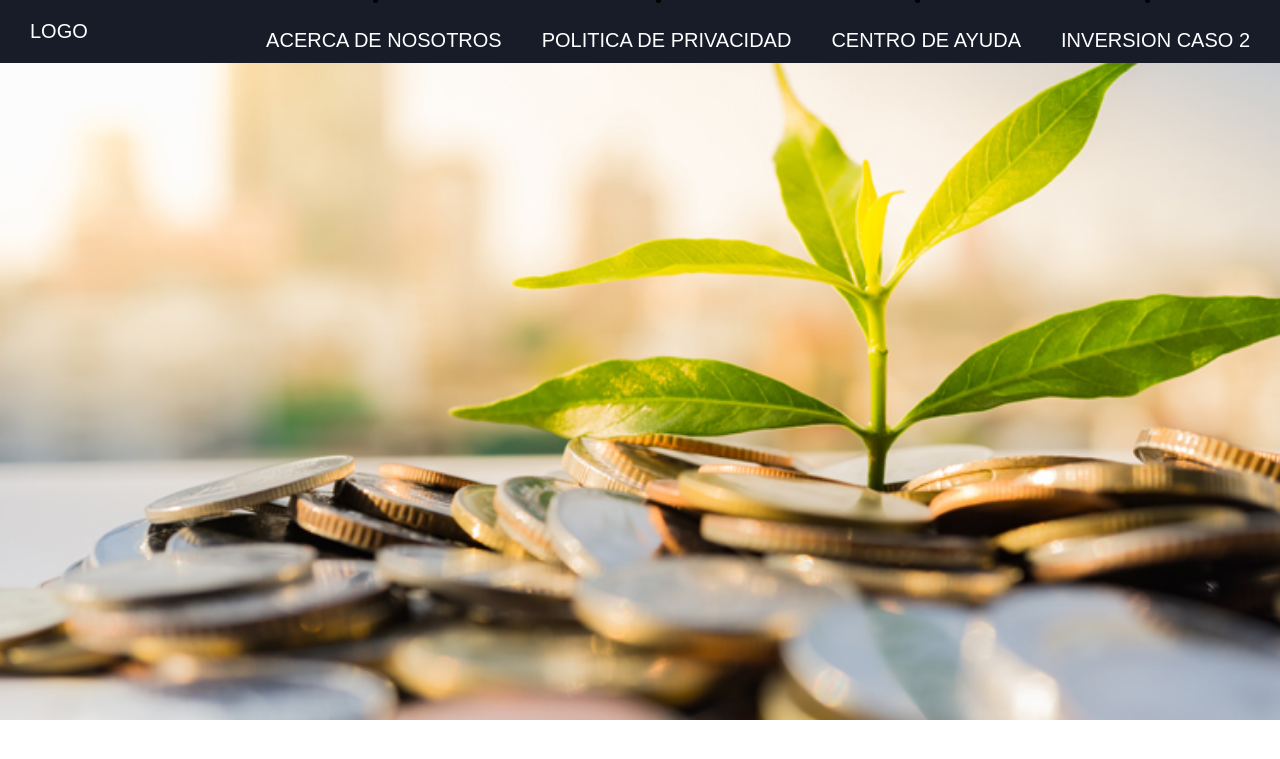
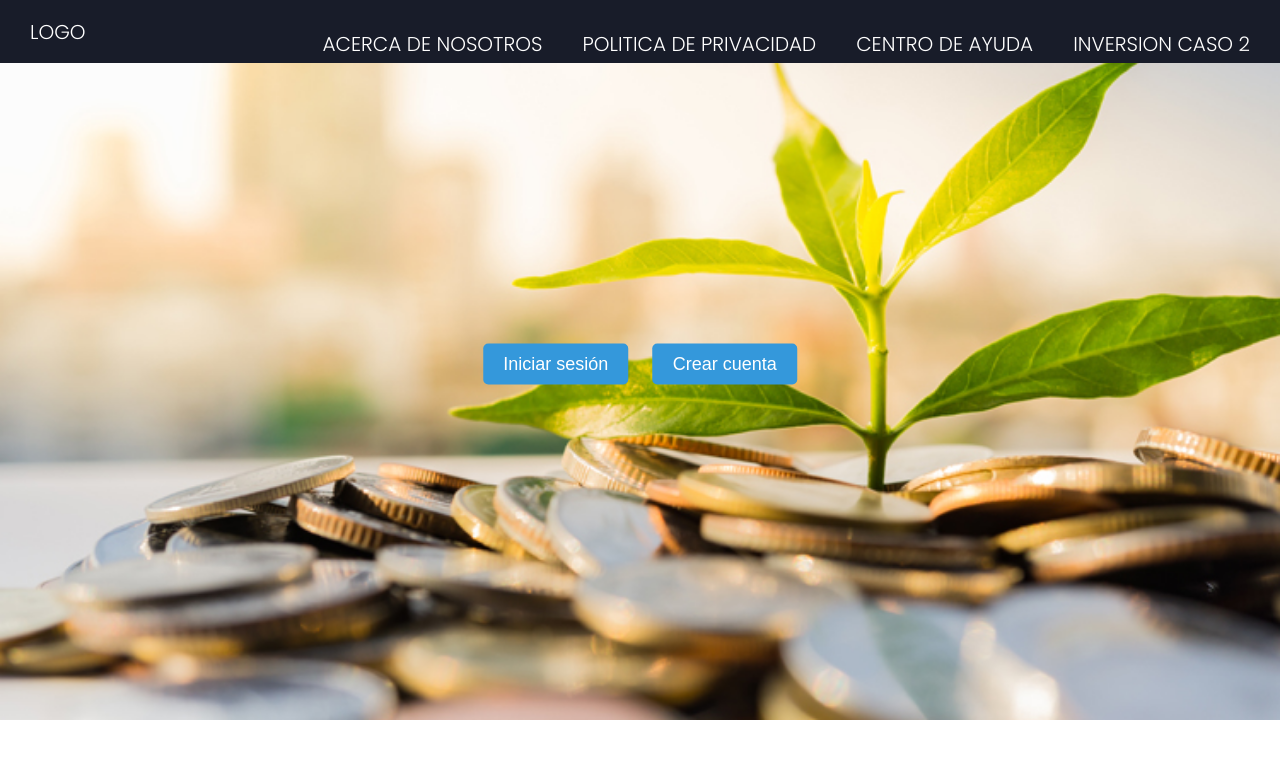
Before and after one commit to CamargoUreyLizbethA/TSS-CASO2-2023, a PHP site: page / in a window 1280 px wide. Shown: the top 759 px of the page. Run offline with PHP 8.4, Linux system fonts and the light colour scheme.

Commit message:
botones inicio y registrase

```diff
--- a/TSS-caso2/TSS/TSS/index.html
+++ b/TSS-caso2/TSS/TSS/index.html
@@ -1,5 +1,6 @@
 <!DOCTYPE html>
 <html lang="es">
+
 <head>
     <meta charset="UTF-8">
     <meta name="viewport" content="width=device-width, initial-scale=1.0">
@@ -11,6 +12,7 @@
             margin: 0;
             padding: 0;
             overflow: hidden; /* Evita barras de desplazamiento */
+            position: relative; /* Asegura que los elementos absolutos se posicionen en relación con el cuerpo */
         }
 
         /* Estilos para la imagen */
@@ -19,8 +21,30 @@
             height: 100%;
             object-fit: cover; /* Ajusta la imagen manteniendo su relación de aspecto y cubriendo completamente el contenedor */
         }
+
+        /* Estilos para los botones */
+        .buttons-container {
+            position: absolute;
+            top: 50%;
+            left: 50%;
+            transform: translate(-50%, -50%);
+            text-align: center;
+        }
+
+        .login-btn,
+        .signup-btn {
+            padding: 10px 20px;
+            font-size: 18px;
+            margin: 10px;
+            cursor: pointer;
+            background-color: #3498db;
+            color: #fff;
+            border: none;
+            border-radius: 5px;
+        }
     </style>
 </head>
+
 <body>
     <div class="head">
         <div class="logo">
@@ -31,13 +55,17 @@
             <li><a href="comp_inicio/politicaDePrivacidad.html">Politica de Privacidad</a></li>
             <li><a href="comp_inicio/Ayuda.html">Centro de Ayuda</a></li>
             <li><a href="inversionCaso2.html">Inversion Caso 2</a></li>
-
         </nav>
     </div>
 
-
     <!-- Agregar una imagen -->
     <img src="imagenes/inversiones.jpg" alt="Descripción de la imagen">
+
+    <!-- Botones -->
+    <div class="buttons-container">
+        <button class="login-btn" href="auth/iniciarSesion.php">Iniciar sesión</button>
+        <button class="signup-btn">Crear cuenta</button>
+    </div>
 </body>
 
 </html>
--- a/TSS-caso2/TSS/TSS/style.css
+++ b/TSS-caso2/TSS/TSS/style.css
@@ -1,3 +1,5 @@
+@import url('https://fonts.googleapis.com/css2?family=Poppins:wght@300;900&display=swap');
+
 *{
     margin: 0;
     padding: 0;
@@ -8,7 +10,7 @@
 
 body {
     text-align: center;
-    font-family: sans-serif
+    font-family: 'Poppins';
 }
 
 .header {
```
